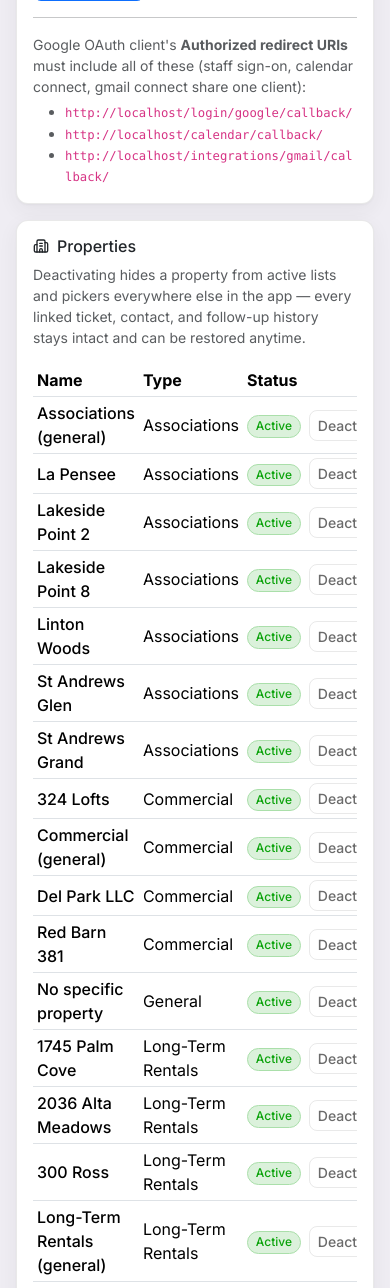
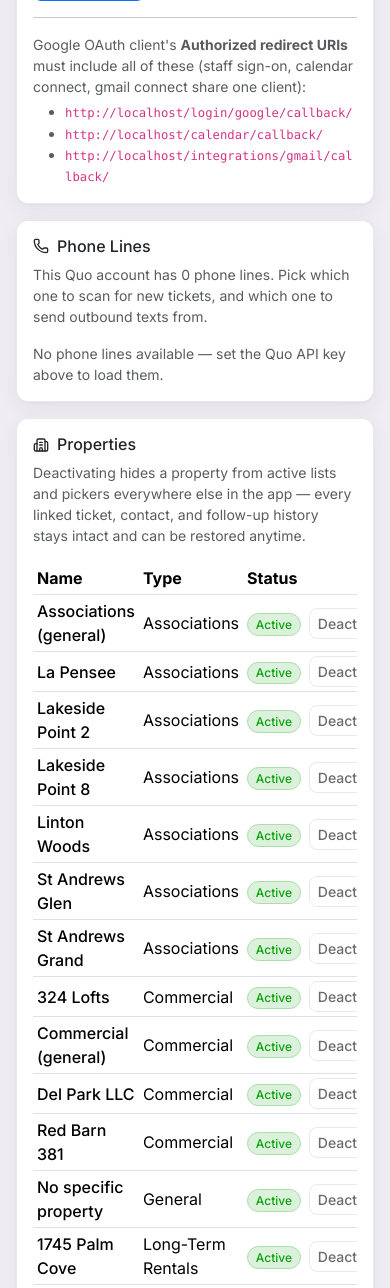
Before and after one commit to operations950/propermanagement, a Django app: page /admin-tools/ in a window 390 px wide. Shown: the part 1083-2371 px from the top of the page. Run offline with Django 5.2, Linux system fonts and the light colour scheme; the visitor is signed in with stand-in values (Sample User, id 1); data comes from the database, SQL or seed files in the repository; some libraries are stand-ins or nearby versions.

Commit message:
Add admin phone-line pickers for Quo scan and outbound texting
Adds two dropdowns on the admin tools screen, populated live from the
account's real Quo phone lines: one restricts QuoAdapter.pull() to a
single line for ticket-scan purposes (default stays "scan every line"
for backward compatibility), the other sets QUO_DEFAULT_FROM_NUMBER for
first-contact outbound texts. Persisted through the existing DB-backed
AppSetting override mechanism, same as the API-key secrets above it.

```diff
--- a/core/templates/core/admin_tools.html
+++ b/core/templates/core/admin_tools.html
@@ -29,6 +29,40 @@
             <li><code>{{ uri }}</code></li>
         {% endfor %}
         </ul>
+        {% endif %}
+    </div>
+</div>
+
+<div class="card mb-3">
+    <div class="card-body">
+        <h6 class="card-title d-flex align-items-center gap-2"><i data-lucide="phone" class="icon"></i> Phone Lines</h6>
+        <p class="text-muted small">This Quo account has {{ quo_phone_lines|length }} phone line{{ quo_phone_lines|length|pluralize }}. Pick which one to scan for new tickets, and which one to send outbound texts from.</p>
+        {% if quo_phone_lines %}
+        <form method="post" action="{% url 'admin_phone_settings_save' %}">
+            {% csrf_token %}
+            <div class="row g-3">
+                <div class="col-md-6">
+                    <label class="form-label small fw-medium mb-1" for="scan-phone-number">Scan for tickets on</label>
+                    <select name="scan_phone_number_id" id="scan-phone-number" class="form-select form-select-sm">
+                        <option value="">All lines (no restriction)</option>
+                        {% for line in quo_phone_lines %}
+                        <option value="{{ line.id }}" {% if line.id == scan_phone_number_id %}selected{% endif %}>{{ line.label }} ({{ line.number }})</option>
+                        {% endfor %}
+                    </select>
+                </div>
+                <div class="col-md-6">
+                    <label class="form-label small fw-medium mb-1" for="outbound-phone-number">Send outbound texts from</label>
+                    <select name="outbound_from_number" id="outbound-phone-number" class="form-select form-select-sm">
+                        {% for line in quo_phone_lines %}
+                        <option value="{{ line.number }}" {% if line.number == outbound_from_number %}selected{% endif %}>{{ line.label }} ({{ line.number }})</option>
+                        {% endfor %}
+                    </select>
+                </div>
+            </div>
+            <button class="btn btn-outline-primary btn-sm mt-3" type="submit">Save changes</button>
+        </form>
+        {% else %}
+        <p class="text-muted small mb-0">No phone lines available — set the Quo API key above to load them.</p>
         {% endif %}
     </div>
 </div>
--- a/core/urls.py
+++ b/core/urls.py
@@ -14,6 +14,7 @@ urlpatterns = [
     path('admin-tools/', views.admin_tools, name='admin_tools'),
     path('admin-tools/properties/<int:pk>/toggle/', views.property_toggle_active, name='property_toggle_active'),
     path('admin-tools/settings/save/', views.admin_settings_save, name='admin_settings_save'),
+    path('admin-tools/phone-settings/save/', views.admin_phone_settings_save, name='admin_phone_settings_save'),
     path('properties/', views.property_list, name='property_list'),
     path('properties/new/', views.property_create, name='property_create'),
     path('properties/<int:pk>/', views.property_detail, name='property_detail'),
--- a/core/views.py
+++ b/core/views.py
@@ -330,6 +330,37 @@ def property_list(request):
     })
 
 
+def _list_quo_phone_lines():
+    """This Quo account's own phone lines, for the scan/outbound pickers on
+    admin_tools — cached like _build_contact_lookup's contact list, since
+    these barely ever change and admin_tools shouldn't cost a live Quo API
+    call (plus its retry/backoff delay) on every load. Returns [] rather
+    than raising if QUO_API_KEY isn't configured or the call fails, so the
+    page still renders with an explanatory empty state."""
+    from django.core.cache import cache
+
+    if not django_settings.QUO_API_KEY:
+        return []
+    cached = cache.get('quo_phone_lines')
+    if cached is not None:
+        return cached
+
+    from intake.adapters.quo import QuoAdapter, QuoAPIError
+    import requests
+
+    try:
+        numbers = QuoAdapter()._list_phone_numbers()
+    except (requests.RequestException, QuoAPIError):
+        logger.exception('Quo: failed to list phone numbers for admin_tools')
+        return []
+    lines = [
+        {'id': n['id'], 'number': n.get('number', ''), 'label': n.get('name') or n.get('number', '')}
+        for n in numbers if n.get('id')
+    ]
+    cache.set('quo_phone_lines', lines, timeout=3600)
+    return lines
+
+
 @login_required
 @user_passes_test(_is_admin)
 def admin_tools(request):
@@ -353,7 +384,20 @@ def admin_tools(request):
     ]
     return render(request, 'core/admin_tools.html', {
         'properties': properties, 'secrets': secrets, 'google_redirect_uris': google_redirect_uris,
+        'quo_phone_lines': _list_quo_phone_lines(),
+        'scan_phone_number_id': django_settings.QUO_SCAN_PHONE_NUMBER_ID,
+        'outbound_from_number': django_settings.QUO_DEFAULT_FROM_NUMBER,
     })
+
+
+@login_required
+@user_passes_test(_is_admin)
+def admin_phone_settings_save(request):
+    if request.method == 'POST':
+        app_settings.set_secret('QUO_SCAN_PHONE_NUMBER_ID', request.POST.get('scan_phone_number_id', ''), user=request.user)
+        app_settings.set_secret('QUO_DEFAULT_FROM_NUMBER', request.POST.get('outbound_from_number', ''), user=request.user)
+        messages.success(request, 'Phone line settings updated.')
+    return redirect('admin_tools')
 
 
 @login_required
--- a/proptasks/settings.py
+++ b/proptasks/settings.py
@@ -245,6 +245,11 @@ QUO_CONTACT_SYNC_INTERVAL_MINUTES = int(os.environ.get('QUO_CONTACT_SYNC_INTERVA
 # thread still always sends from whichever line that contact already talks
 # to, this is only the "we're initiating, not replying" fallback.
 QUO_DEFAULT_FROM_NUMBER = os.environ.get('QUO_DEFAULT_FROM_NUMBER', '+15615996300')
+# When set, QuoAdapter.pull() only scans conversations on this one phone line
+# (Quo's own phoneNumberId) instead of every line the account owns — see
+# core/views.py::admin_tools for the staff-facing picker. Blank means "scan
+# every line," the original/default behavior.
+QUO_SCAN_PHONE_NUMBER_ID = os.environ.get('QUO_SCAN_PHONE_NUMBER_ID', '')
 GOOGLE_CALENDAR_CREDENTIALS_PATH = os.environ.get('GOOGLE_CALENDAR_CREDENTIALS_PATH', '')
 AIRBNB_API_KEY = os.environ.get('AIRBNB_API_KEY', '')
 VRBO_API_KEY = os.environ.get('VRBO_API_KEY', '')
```
Also changed, not shown: intake/adapters/quo.py (+7 -1 lines).
